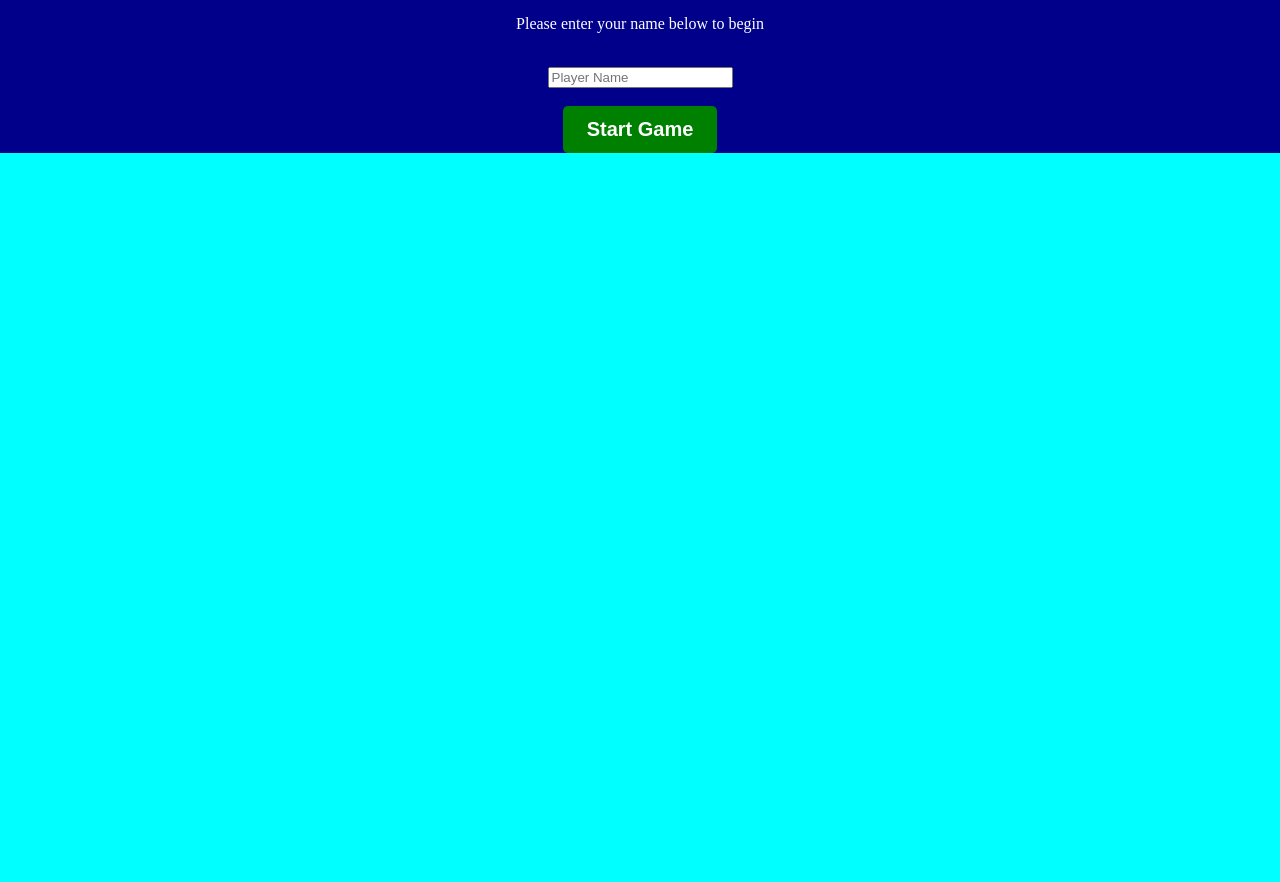
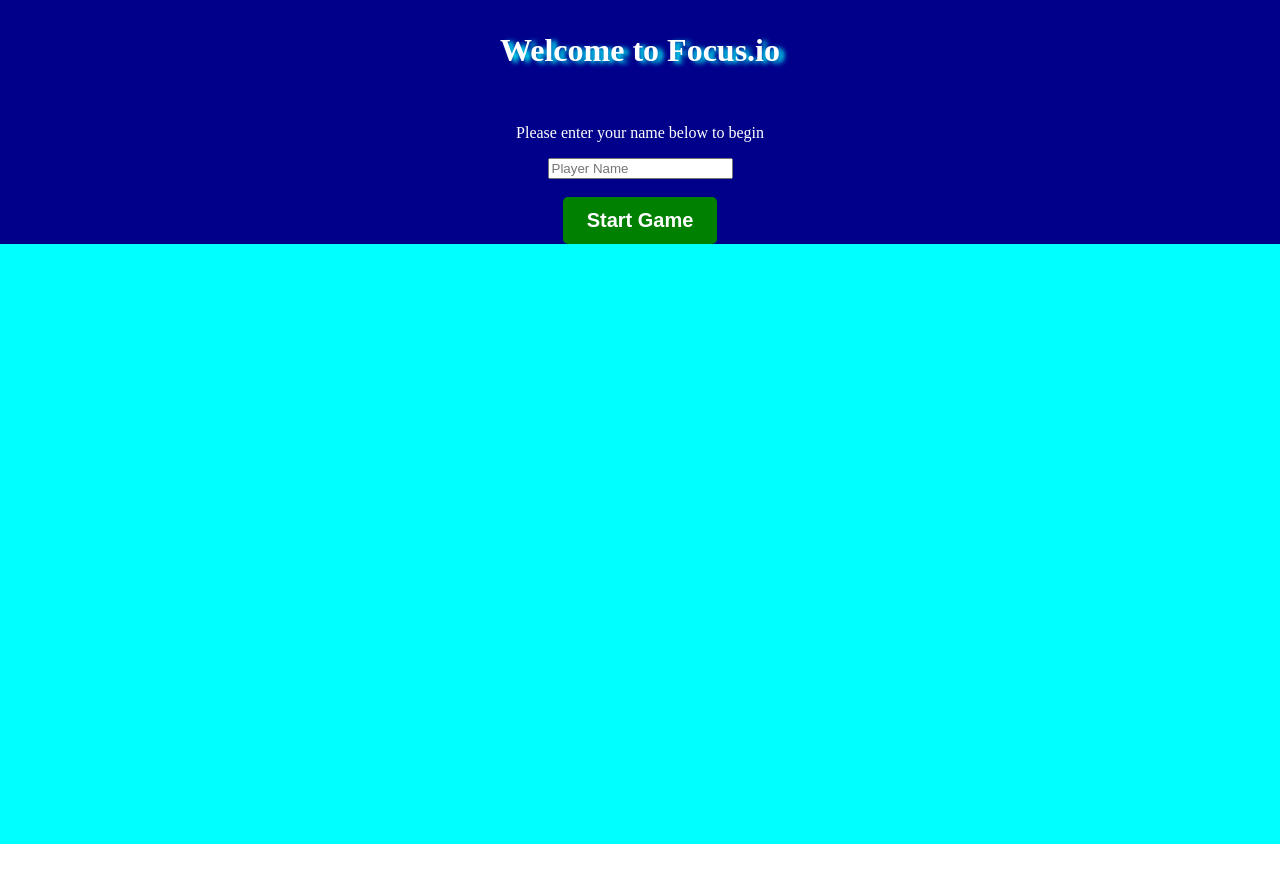
Before and after one commit to aiprincegenius13/focus.io, a plain HTML site: page index.html in a window 1280 px wide. After the commit the page ends 844 px from the top, so only its background shows below. Drawn offline with Linux system fonts and the light colour scheme.

Commit message:
Add files via upload

```diff
--- a/index.html
+++ b/index.html
@@ -11,10 +11,9 @@
         <br>
         <br>
         <br>
-        <h1>Welcome to Focus.io</h1>
+        <h1 id="heading">Welcome to Focus.io</h1>
         <br>
         <p>Please enter your name below to begin</p>
-        <br>
         <input type="text" id="playerName" placeholder="Player Name">
         <br>
         <button id="startGameButton">Start Game</button>
--- a/script.js
+++ b/script.js
@@ -31,7 +31,7 @@ startGameButton.addEventListener("click", () => {
     }
 //game initialization
     startScreen.style.display;
-    lifePoints = 100;
+    lifePoints = 300;
     score = 0;
     gameRunning = true;
     randomizeDistractingCircles();
--- a/style.css
+++ b/style.css
@@ -2,14 +2,16 @@
     margin: 0;
     overflow: hidden;
     font-family: 'Times New Roman', Times, serif;color:
-
 }
 
-
+#heading {
+    color: white;
+    text-shadow: 5px 2px 5px cyan;
+}
 
 #gameCanvas {
     display: block;
-    height: 100%;
+    height: 75%;
     width: 100%;
     background-color: cyan;
     /* z-index: -1; */
```
